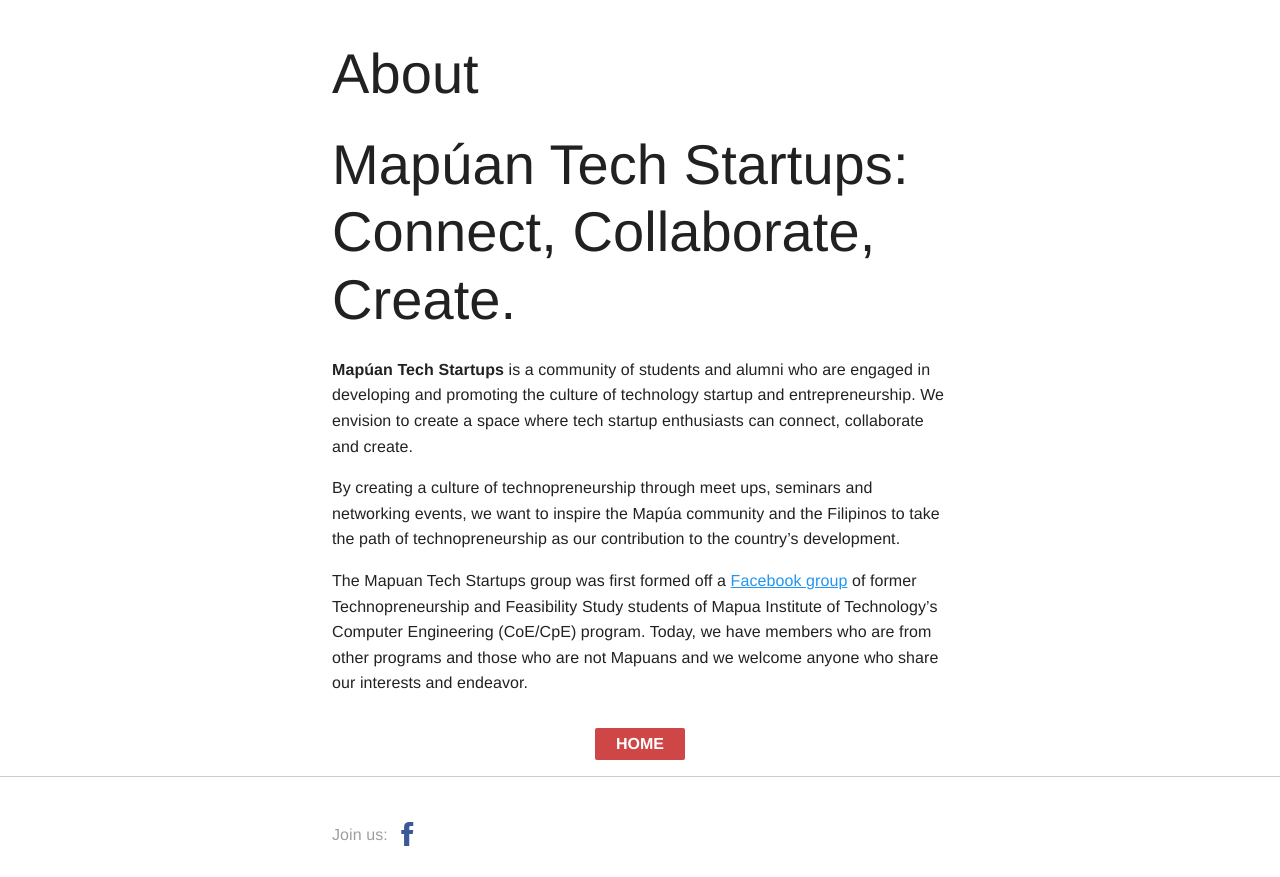
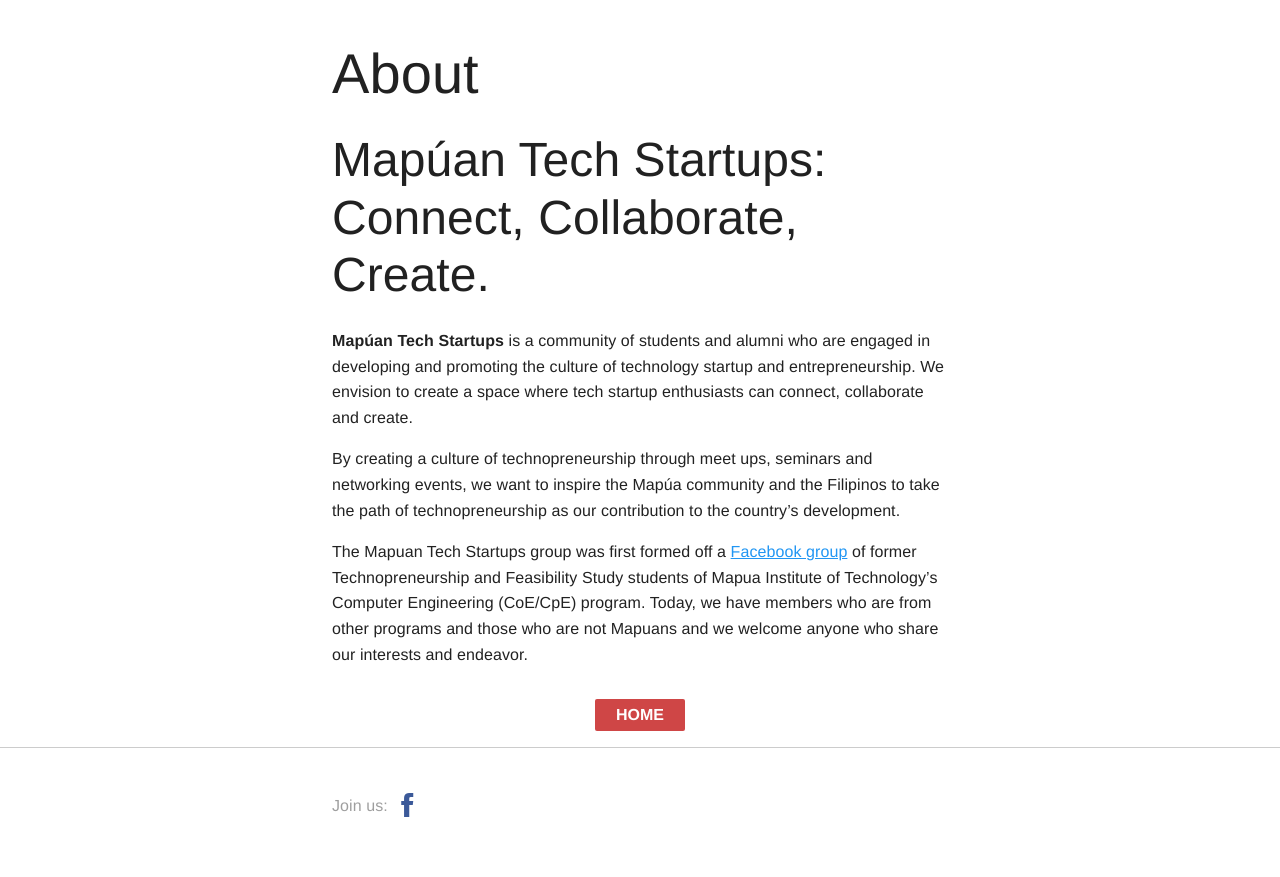
Before and after one commit to mapuantech/mapuantech.github.io, a Jekyll site: the page built from about.md, in a window 1280 px wide. Shown: the part 100-977 px from the top of the page. Built offline with Jekyll 4.4.1, drawn with Linux system fonts in a browser that asks for light colours; some web fonts are replaced; after the commit the page ends 948 px from its top, so only the background shows below that.

```diff
--- a/about.md
+++ b/about.md
@@ -4,7 +4,7 @@ title: About
 permalink: /about/
 ---
 
-# Mapúan Tech Startups: Connect, Collaborate, Create.
+## Mapúan Tech Startups: Connect, Collaborate, Create.
 
 **Mapúan Tech Startups** is a community of students and alumni who are engaged in developing and promoting the culture of technology startup and entrepreneurship. We envision to create a space where tech startup enthusiasts can connect, collaborate and create.
 
```
